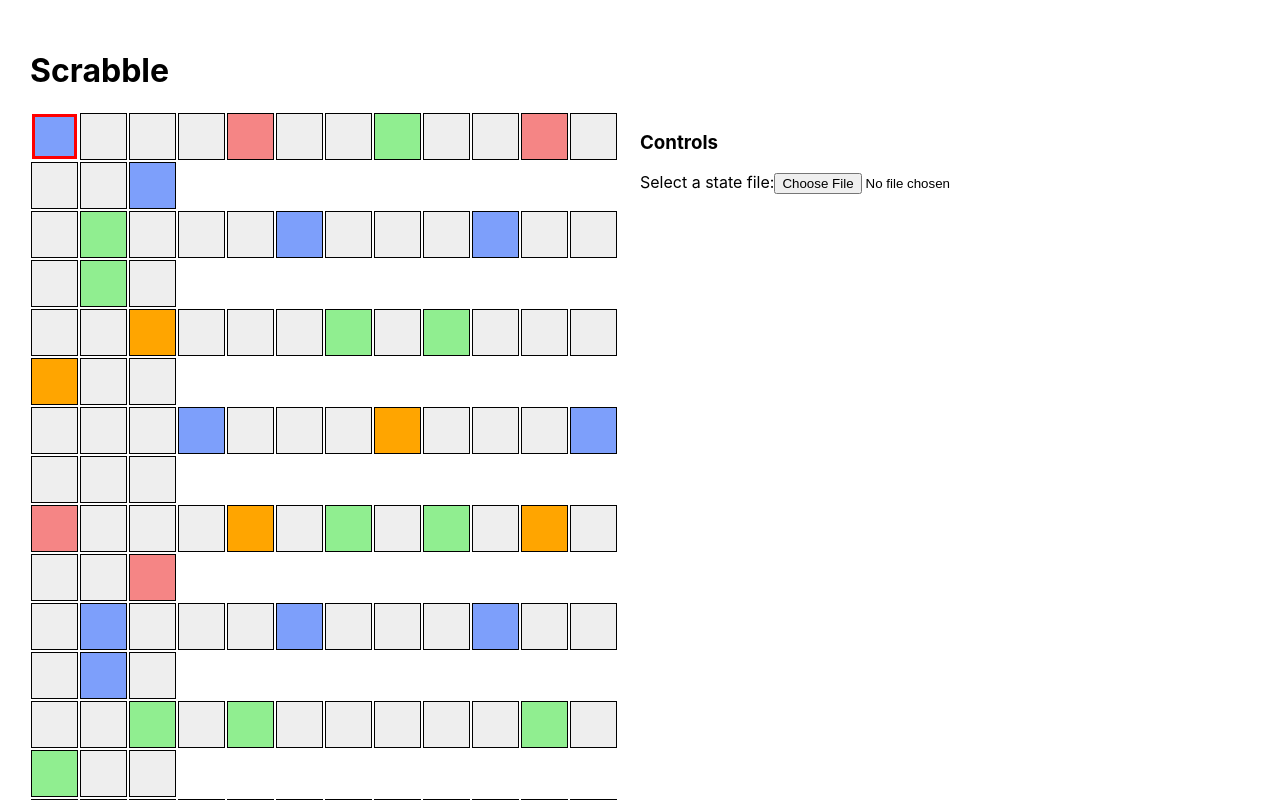
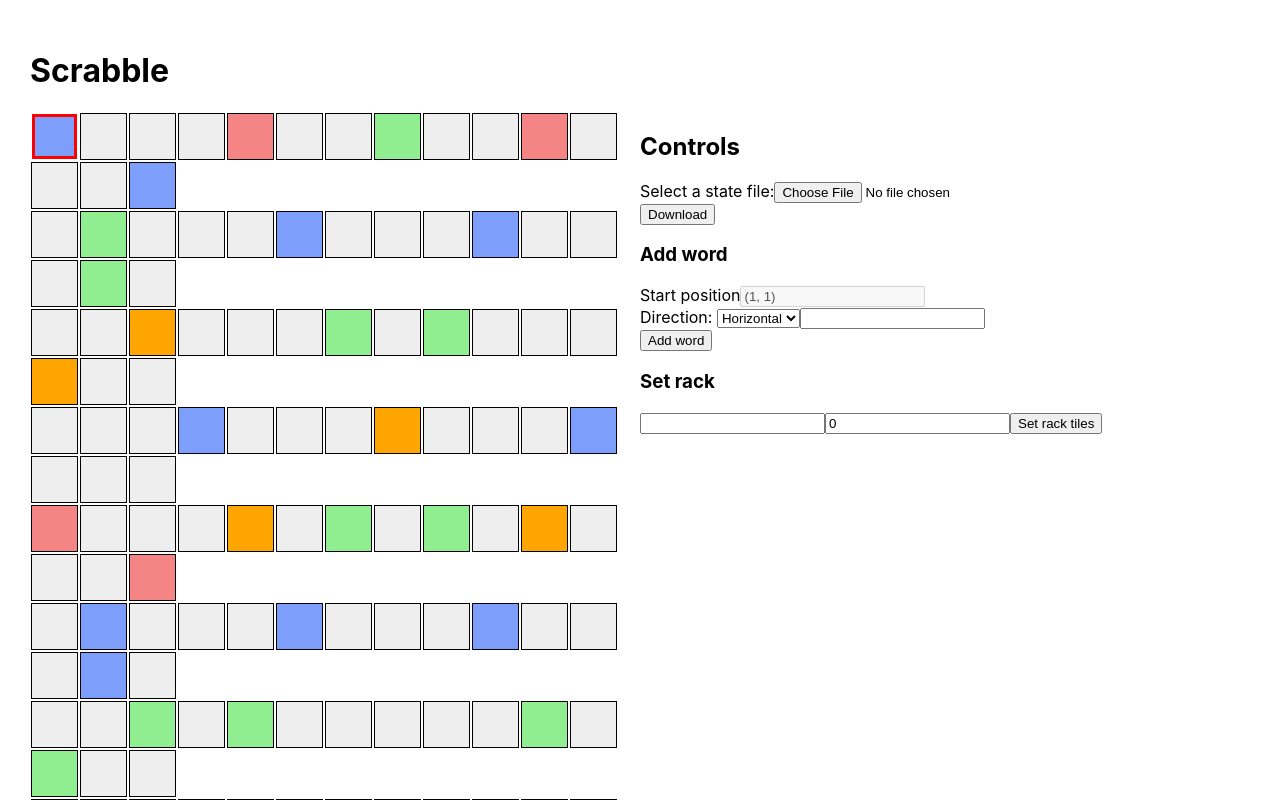
Before and after one commit to vinayakvivek/scrabbler, a React (Create React App) app: page / in a window 1280 px wide. Shown: the top 800 px of the page. Built offline with nearby package versions, Linux system fonts and the light colour scheme.

Commit message:
Add interface to set rack and add word

```diff
--- a/src/components/Controls/Controls.js
+++ b/src/components/Controls/Controls.js
@@ -1,12 +1,17 @@
-import React from 'react';
+import React, { useState } from 'react';
 import { observer } from 'mobx-react';
 import { useStore } from '../../store';
-import { resetBoard, state, syncState } from '../../service/utils';
+import { resetBoard, state, syncState, processor, Direction, Letter } from '../../service/utils';
+
 
 const Controls = () => {
 
   let fileReader;
   const store = useStore();
+  const [word, setWord] = useState('');
+  const [direction, setDirection] = useState(0);
+  const [rack, setRack] = useState('');
+  const [rackBlanks, setRackBlanks] = useState(0);
 
   const handleFileRead = () => {
     try {
@@ -41,9 +46,29 @@
     document.body.removeChild(link);
   }
 
+  const posToString = (pos) => {
+    return `(${pos.x}, ${pos.y})`;
+  }
+
+  const placeWord = () => {
+    if (!word) return;
+    const wordArray = [...word].map(l => new Letter(l.toUpperCase()));
+    processor.placeWord(wordArray, store.posInFocus, direction);
+    store.posInFocus = {x: 1, y: 1};
+  }
+
+  const placeRack = () => {
+    const rackArray = [...rack].map(l => new Letter(l.toUpperCase()));
+    for (let i = 0; i < rackBlanks; ++i) {
+      rackArray.push(new Letter('', true));
+    }
+    store.rack = rackArray;
+    store.posInFocus = {x: 1, y: 1};
+  }
+
   return (
     <div className="controls-container">
-      <h3>Controls</h3>
+      <h2>Controls</h2>
       <div>
         <label>
           Select a state file:
@@ -56,6 +81,26 @@
       <div>
         { !!store.status && <button onClick={handleDownload}>Download</button> }
       </div>
+      <div className="add-word-container">
+        <h3>Add word</h3>
+        <label>Start position</label>
+        <input type='text' disabled value={posToString(store.posInFocus)}></input>
+        <br/>
+        <label>Direction: </label>
+        <select name="direction" id="direction" onChange={(e) => setDirection(parseInt(e.target.value))}>
+          <option value={Direction.RIGHT}>Horizontal</option>
+          <option value={Direction.BOTTOM}>Vertical</option>
+        </select>
+        <input type='text' value={word} onChange={(e) => setWord(e.target.value)}></input>
+        <br/>
+        <button onClick={placeWord}>Add word</button>
+      </div>
+      <div className="set-rack-container">
+        <h3>Set rack</h3>
+        <input type='text' value={rack} onChange={(e) => setRack(e.target.value)}></input>
+        <input type='number' value={rackBlanks} onChange={(e) => setRackBlanks(e.target.value)}></input>
+        <button onClick={placeRack}>Set rack tiles</button>
+      </div>
     </div>
   )
 }
--- a/src/components/Square.js
+++ b/src/components/Square.js
@@ -2,6 +2,7 @@
 import { REWARD_TYPES } from '../service/square'
 import { observer } from "mobx-react";
 import { useStore } from '../store'
+
 
 const Square = ({ pos }) => {
 
@@ -14,8 +15,12 @@
   const showAnchorData = false;
   const temp = !!data.tempValue ? 'temp' : '';
 
+  const handleClick = (e) => {
+    store.posInFocus = pos
+  }
+
   return (
-    <div className={`square ${reward} ${focus} ${wordFocus} ${temp}`}>
+    <div className={`square ${reward} ${focus} ${wordFocus} ${temp}`} onClick={handleClick}>
       { data.value ? (
           <div>
             <p className="value">{data.value}</p>
--- /dev/null
+++ b/src/service/create-trie.js
@@ -0,0 +1,20 @@
+// import data from './word-trie-caps.json';
+import { Trie, TrieNode } from './trie';
+
+function readNode(obj, parentNode) {
+  for (const prop in obj.c) {
+    const node = new TrieNode();
+    readNode(obj.c[prop], node);
+    parentNode.c[prop] = node;
+  }
+  parentNode.t = obj.t;
+}
+
+export const createTrie = () => {
+  const trie = new Trie();
+  console.time('read-trie')
+  // readNode(data, trie.rootNode);
+  console.timeEnd('read-trie');
+  console.log(trie.isWordValid('ALACK'))
+  return trie;
+}
--- a/src/service/init.js
+++ /dev/null
@@ -1,57 +0,0 @@
-// import data from './word-trie-caps.json';
-import boardData from './boards/empty.json';
-import { Trie, TrieNode } from './trie';
-import { Square } from './square';
-import { WordProcessor } from './processor'
-
-
-function readNode(obj, parentNode) {
-  for (const prop in obj.c) {
-    const node = new TrieNode();
-    readNode(obj.c[prop], node);
-    parentNode.c[prop] = node;
-  }
-  parentNode.t = obj.t;
-}
-
-const createTrie = () => {
-  const trie = new Trie();
-  console.time('read-trie')
-  // readNode(data, trie.rootNode);
-  console.timeEnd('read-trie');
-  console.log(trie.isWordValid('ALACK'))
-  return trie;
-}
-
-const createBoard = () => {
-  const [numRows, numCols] = boardData.size;
-  const board = [];
-  for (let i = 0; i <= numRows + 1; ++i) {
-    const row = []
-    for (let j = 0; j <= numCols + 1; ++j) {
-      if (i === 0 || i === numRows + 1 || j === 0 || j === numCols + 1) {
-        row.push(new Square({x: i, y: j}, null, true))
-      } else {
-        const s = new Square({x: i, y: j}, boardData.squares[i - 1][j - 1]);
-        const tile = boardData.tiles[i - 1][j - 1];
-        if (tile !== 'x') {
-          s.setTile(tile);
-        }
-        row.push(s)
-      }
-    }
-    board.push(row);
-  }
-  for (const pos of boardData.blanks) {
-    board[pos[0]][pos[1]].score = 0;
-  }
-  return board;
-}
-
-export const init = (store) => {
-  // const trie = createTrie();
-  store.board = createBoard();
-  // const processor = new WordProcessor(store, trie);
-  // processor.setRack(boardData.rack.tiles, boardData.rack.numBlanks);
-  // processor.generateWords();
-}
--- a/src/service/processor.js
+++ b/src/service/processor.js
@@ -1,34 +1,6 @@
 import { LETTER_SCORES } from './square';
-
-export const Direction = {
-  RIGHT: 0,
-  LEFT: 1,
-  BOTTOM: 2,
-  TOP: 3
-}
-
-export const Reward = {
-  TW: 1,
-  TL: 2,
-  DW: 3,
-  DL: 4
-}
-
-function nextPos(pos, direction) {
-  let { x, y } = pos;
-  switch (direction) {
-    case Direction.RIGHT:
-      y++; break;
-    case Direction.LEFT:
-      y--; break;
-    case Direction.BOTTOM:
-      x++; break;
-    case Direction.TOP:
-      x--; break;
-    default:
-  }
-  return { x, y }
-}
+import { Letter, Direction, Reward, nextPos } from './utils';
+import { createTrie } from './create-trie';
 
 function timer(ms) {
   return new Promise(res => setTimeout(res, ms));
@@ -38,23 +10,14 @@
   return [...s].reverse().join('');
 }
 
-class Letter {
-  constructor(value, blank = false) {
-    this.value = value;
-    this.blank = blank;
-  }
-}
-
 export class WordProcessor {
 
-  constructor(store, trie) {
+  constructor(store) {
     this.store = store;
     this.board = store.board;
     this.setFocus = store.setFocus;
-    this.trie = trie;
+    this.trie = createTrie();
     this.rack = store.rack;
-    this.anchor = { x: 9, y: 8 }
-    this.setFocus(this.anchor);
   }
 
   getFromRack(l) {
@@ -80,6 +43,21 @@
 
   square(pos) {
     return this.board[pos.x][pos.y];
+  }
+
+  placeWord(word, startPos, direction) {
+    let sq = this.square(startPos);
+    for (const letter of word) {
+      if (!sq.value) {
+        if (letter.blank) {
+          sq.setTile(letter.value, 0);
+        } else {
+          sq.setTile(letter.value);
+        }
+      }
+      sq = this.square(nextPos(sq.pos, direction))
+      if (sq.isBorder) break;
+    }
   }
 
   focusWord(word, startPos, direction) {
--- a/src/service/utils.js
+++ b/src/service/utils.js
@@ -1,6 +1,39 @@
 import { Square }  from './square';
+import { WordProcessor } from './processor';
 
 export let state;
+export let processor;
+
+export const Direction = {
+  RIGHT: 0,
+  LEFT: 1,
+  BOTTOM: 2,
+  TOP: 3
+}
+
+export const Reward = {
+  TW: 1,
+  TL: 2,
+  DW: 3,
+  DL: 4
+}
+
+export function nextPos(pos, direction) {
+  let { x, y } = pos;
+  switch (direction) {
+    case Direction.RIGHT:
+      y++; break;
+    case Direction.LEFT:
+      y--; break;
+    case Direction.BOTTOM:
+      x++; break;
+    case Direction.TOP:
+      x--; break;
+    default:
+  }
+  return { x, y }
+}
+
 
 export class Letter {
   constructor(value, blank = false) {
@@ -65,5 +98,6 @@
   state = {...boardData};
   store.board = createBoard(boardData);
   store.rack = createRack(boardData.rack.tiles, boardData.rack.numBlanks);
+  processor = new WordProcessor(store);
   store.status = 1;
 }
--- a/src/store.js
+++ b/src/store.js
@@ -1,6 +1,7 @@
 import React from 'react';
 import { useLocalStore } from 'mobx-react';
-import { init } from './service/init';
+import { resetBoard } from './service/utils';
+import boardData from './service/boards/empty.json';
 
 
 const StoreContext = React.createContext();
@@ -17,10 +18,14 @@
     },
     setScore: (pos, score) => {
       store.board[pos.x][pos.y].score = score;
+    },
+    setTile: (pos, l) => {
+      store.board[pos.x][pos.y].setTile(l);
+      store.posInFocus = pos;
     }
   }))
 
-  init(store);
+  resetBoard(store, boardData);
 
   return (
     <StoreContext.Provider value={store}>{children}</StoreContext.Provider>
```
